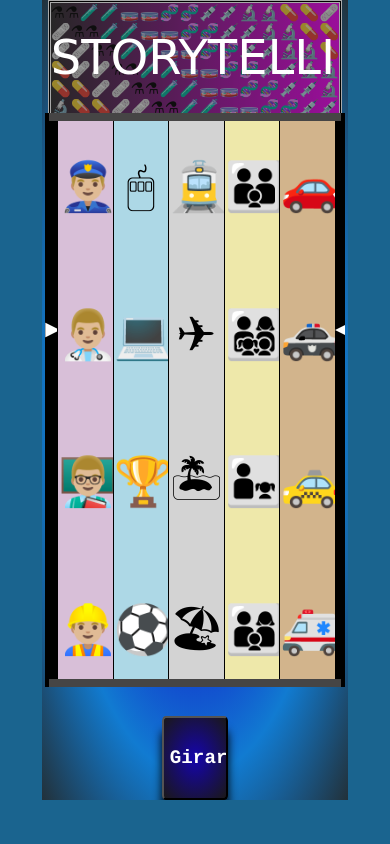
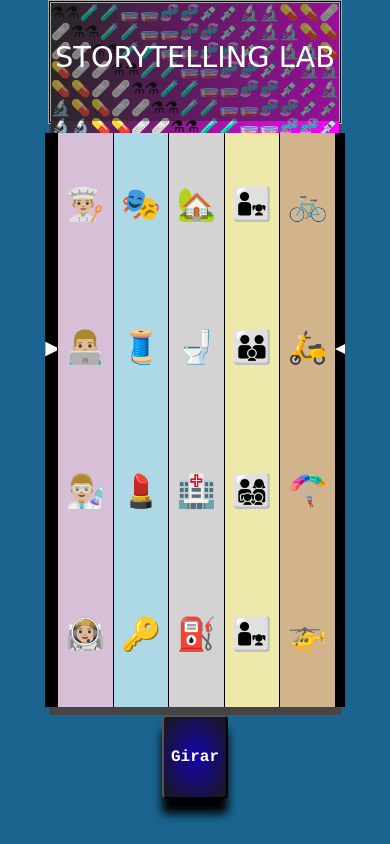
Before and after one commit to julimalt/storytelling-lab, a plain HTML site: page index.html in a window 390 px wide. Drawn offline with Linux system fonts and the light colour scheme; a web font is replaced by a local one.

Commit message:
Responsive

```diff
--- a/index.html
+++ b/index.html
@@ -12,36 +12,34 @@
   </head>
   <body>
     <div class="juego">
+      <div class="displayContainer">
+        <div id="topDisplay">
+          ⚗⚗🧪🧪🧫🧫🧬🧬💉💉🔬🔬💊💊🩹🩹⚗⚗🧪🧪🧫🧫🧬🧬💉💉🔬🔬💊💊🩹🩹⚗⚗🧪🧪🧫🧫🧬🧬💉💉🔬🔬💊💊🩹🩹⚗⚗🧪🧪🧫🧫🧬🧬💉💉🔬🔬💊💊🩹🩹⚗⚗🧪🧪🧫🧫🧬🧬💉💉🔬🔬💊💊🩹🩹⚗⚗🧪🧪🧫🧫🧬🧬💉💉🔬🔬💊💊🩹🩹⚗⚗🧪🧪🧫🧫🧬🧬💉💉🔬🔬💊💊🩹🩹⚗⚗🧪🧪🧫🧫🧬🧬💉💉🔬🔬💊💊🩹🩹
+        </div>
+        <h1 id="topDisplayGlass">Storytelling Lab</h1>
+      </div>
+      <div id="reelTop"></div>
       <span class="reels">
         <div id="reelSideLeft"><br />▶<br /></div>
-        <div id="reel1">
+        <div class="rueda" id="reel1">
           👮🏼‍♂️‍<br />👨🏼‍⚕️<br />👨🏼‍🏫<br />👷🏼‍♂️<br />👨🏼‍🌾<br />👨🏼‍🍳<br />👨🏼‍💻<br />👨🏼‍🔬<br />👨🏼‍🚀<br />👨🏼‍🚒<br />🤹🏼‍♂️<br />👮🏼‍♂️‍<br />👨🏼‍⚕️<br />👨🏼‍🏫<br />👷🏼‍♂️<br />👨🏼‍🌾<br />👨🏼‍🍳<br />👨🏼‍💻<br />👨🏼‍🔬<br />👨🏼‍🚀<br />👨🏼‍🚒<br />🤹🏼‍♂️<br />👮🏼‍♂️‍<br />👨🏼‍⚕️<br />👨🏼‍🏫<br />👷🏼‍♂️<br />👨🏼‍🌾<br />👨🏼‍🍳<br />👨🏼‍💻<br />👨🏼‍🔬<br />👨🏼‍🚀<br />👨🏼‍🚒<br />🤹🏼‍♂️
         </div>
-        <div id="reel2">
+        <div class="rueda" id="reel2">
           🖱<br />💻<br />🏆<br />⚽<br />🎲<br />🎭<br />🧵<br />💄<br />🔑<br />🎤<br />🎧<br />🖱<br />💻<br />🏆<br />⚽<br />🎲<br />🎭<br />🧵<br />💄<br />🔑<br />🎤<br />🎧<br />🖱<br />💻<br />🏆<br />⚽<br />🎲<br />🎭<br />🧵<br />💄<br />🔑<br />🎤<br />🎧
         </div>
-        <div id="reel3">
+        <div class="rueda" id="reel3">
           🚊<br />✈<br />🏝<br />🏖<br />🏜<br />🏡<br />🚽<br />🏥<br />⛽<br />🚊<br />✈<br />🏝<br />🏖<br />🏜<br />🏡<br />🚽<br />🏥<br />⛽<br />🚊<br />✈<br />🏝<br />🏖<br />🏜<br />🏡<br />🚽<br />🏥<br />⛽
         </div>
-        <div id="reel4">
+        <div class="rueda" id="reel4">
           👪<br />👨‍👩‍👧‍👦<br />👨‍👧<br />👨‍👩‍👦<br />👨‍👩‍👧‍👦<br />👨‍👧<br />👪<br />👨‍👩‍👧‍👦<br />👨‍👧<br />👨‍👩‍👦<br />👨‍👩‍👧‍👦<br />👪<br />👨‍👩‍👧‍👦<br />👨‍👧<br />👨‍👩‍👦<br />👨‍👩‍👧‍👦<br />👨‍👧<br />👪<br />👨‍👩‍👧‍👦<br />👨‍👧<br />👨‍👩‍👦<br />👨‍👩‍👧‍👦<br />👪<br />👨‍👩‍👧‍👦<br />👨‍👧<br />👨‍👩‍👦<br />👨‍👩‍👧‍👦<br />👨‍👧<br />👪<br />👨‍👩‍👧‍👦<br />👨‍👧<br />👨‍👩‍👦<br />👨‍👩‍👧‍👦<br />👨‍👧
         </div>
-        <div id="reel5">
+        <div class="rueda" id="reel5">
           🚗<br />🚓<br />🚕<br />🚑<br />🚒<br />🚲<br />🛵<br />🪂<br />🚁<br />🚀<br />🛹<br />🚗<br />🚓<br />🚕<br />🚑<br />🚒<br />🚲<br />🛵<br />🪂<br />🚁<br />🚀<br />🛹<br />🚗<br />🚓<br />🚕<br />🚑<br />🚒<br />🚲<br />🛵<br />🪂<br />🚁<br />🚀<br />🛹
         </div>
         <div id="reelSideRight"><br />◀<br /></div>
-        <div id="reelTop"></div>
-        <div id="reelBottom"></div>
       </span>
-      <span class="machine">
-        <div class="displayContainer">
-          <div id="topDisplay">
-            ⚗⚗🧪🧪🧫🧫🧬🧬💉💉🔬🔬💊💊🩹🩹⚗⚗🧪🧪🧫🧫🧬🧬💉💉🔬🔬💊💊🩹🩹⚗⚗🧪🧪🧫🧫🧬🧬💉💉🔬🔬💊💊🩹🩹⚗⚗🧪🧪🧫🧫🧬🧬💉💉🔬🔬💊💊🩹🩹⚗⚗🧪🧪🧫🧫🧬🧬💉💉🔬🔬💊💊🩹🩹⚗⚗🧪🧪🧫🧫🧬🧬💉💉🔬🔬💊💊🩹🩹⚗⚗🧪🧪🧫🧫🧬🧬💉💉🔬🔬💊💊🩹🩹⚗⚗🧪🧪🧫🧫🧬🧬💉💉🔬🔬💊💊🩹🩹
-          </div>
-          <h1 id="topDisplayGlass">Storytelling Lab</h1>
-        </div>
-        <button id="spin" type="button" onclick="spinTheReels()">Girar</button>
-      </span>
+      <div id="reelBottom"></div>
+      <button id="spin" type="button" onclick="spinTheReels()">Girar</button>
     </div>
   </body>
   <script type="text/javascript" src="functions.js"></script>
--- a/style.css
+++ b/style.css
@@ -8,11 +8,12 @@ body {
 .juego {
   display: flex;
   align-items: center;
-  justify-content: center;
+  flex-direction: column;
+  justify-content: space-evenly;
 }
 
 .reels {
-  position: absolute;
+  /* position: absolute; */
   display: block;
   height: 68vh;
   width: 78.5vw;
@@ -27,74 +28,41 @@ body {
   flex-direction: row;
   justify-content: center;
 }
-
-#reel1 {
+.rueda {
   height: 800vh;
   width: 14vw;
   max-width: 130px;
   border-left: 0.1vw solid black;
   text-align: center;
-  background-color: thistle;
-  line-height: 17.5vh;
+  line-height: 17vh;
   font-size: 300%;
+  position: relative;
   top: -85vh;
   overflow: hidden;
+}
+
+#reel1 {
+  background-color: thistle;
   animation: reel1ColorChange 10s infinite;
 }
 
 #reel2 {
-  height: 800vh;
-  width: 14vw;
-  max-width: 130px;
-  border-left: 0.1vw solid black;
-  text-align: center;
   background-color: lightblue;
-  line-height: 17.5vh;
-  font-size: 300%;
-  top: -85vh;
-  overflow: hidden;
   animation: reel2ColorChange 10s infinite;
 }
 
 #reel3 {
-  height: 800vh;
-  width: 14vw;
-  max-width: 130px;
-  border-left: 0.1vw solid black;
-  text-align: center;
   background-color: lightgray;
-  line-height: 17.5vh;
-  font-size: 300%;
-  top: -50vh;
-  overflow: hidden;
   animation: reel3ColorChange 10s infinite;
 }
 
 #reel4 {
-  height: 800vh;
-  width: 14vw;
-  max-width: 130px;
-  text-align: center;
-  border-left: 0.1vw solid black;
   background-color: palegoldenrod;
-  line-height: 17.5vh;
-  font-size: 300%;
-  top: -85vh;
-  overflow: hidden;
   animation: reel4ColorChange 10s infinite;
 }
 
 #reel5 {
-  height: 800vh;
-  width: 14vw;
-  max-width: 130px;
-  border-left: 0.1vw solid black;
-  text-align: center;
   background-color: tan;
-  line-height: 17.5vh;
-  font-size: 300%;
-  top: -50vh;
-  overflow: hidden;
   animation: reel5ColorChange 10s infinite;
 }
 
@@ -103,8 +71,8 @@ body {
   height: 1vh;
   max-width: 700px;
   background-color: rgb(70, 69, 69);
-  position: absolute;
-  top: 0px;
+  /* position: absolute; */
+  /* top: 0px; */
 }
 
 #reelBottom {
@@ -112,8 +80,8 @@ body {
   height: 1vh;
   max-width: 700px;
   background-color: rgb(70, 69, 69);
-  position: absolute;
-  top: 67vh;
+  /* position: absolute; */
+  /* top: 67vh; */
 }
 
 .machine {
@@ -230,16 +198,16 @@ body {
   overflow: hidden;
 }
 @media screen and (min-width: 300px) and (max-width: 600px) {
-  /* .machine {
-    height: 90vh;
-    width: 80vw;
-    max-width: 700px;
-    max-height: 800px;
+  .rueda {
+    font-size: 2em;
   }
-  .juego {
-    height: 50vh;
-    width: 50vw;
-  } */
+  #spin {
+    font-size: 1em;
+    /* font size height and width */
+  }
+  #topDisplayGlass {
+    font-size: 1.8em;
+  }
 }
 
 @keyframes topDisplayAni {
```
